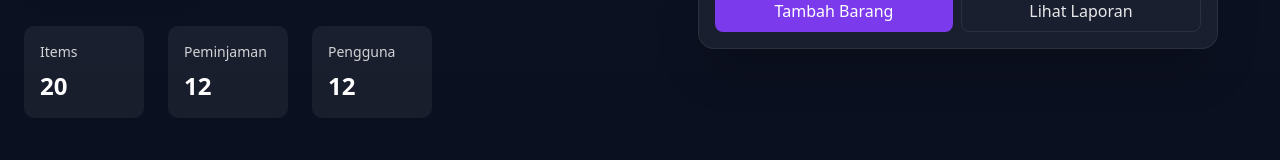
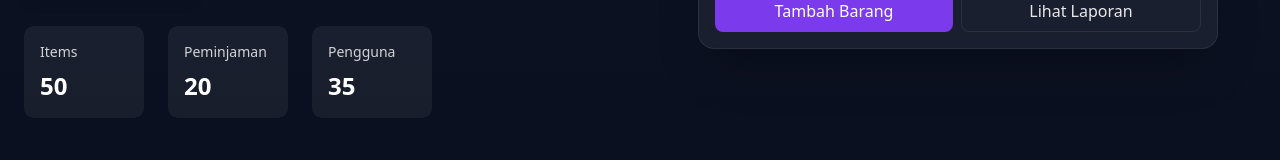
Before and after one commit to Fridoavan/fridowebujian, a Next.js app: page / in a window 1280 px wide. Shown: the part 434-594 px from the top of the page. Built offline with nearby package versions, Linux system fonts and the light colour scheme.

Commit message:
ubah jumlah

```diff
--- a/src/app/page.tsx
+++ b/src/app/page.tsx
@@ -5,16 +5,10 @@ import Link from "next/link";
 import { useEffect, useState } from "react";
 
 export default function Home() {
-  {
-    /* STATE UNTUK STATISTIK */
-  }
   const [itemsCount, setItemsCount] = useState(0);
   const [loansCount, setLoansCount] = useState(0);
   const [usersCount, setUsersCount] = useState(0);
 
-  {
-    /* EFFECT ANIMASI STATISTIK */
-  }
   useEffect(() => {
     const animate = (
       setter: (n: number) => void,
@@ -32,12 +26,9 @@ export default function Home() {
       tick();
     };
 
-    {
-      /* ANIMASI STATISTIK DENGAN NILAI BARU */
-    }
-    animate(setItemsCount, 20, 1200);
-    animate(setLoansCount, 12, 1200);
-    animate(setUsersCount, 12, 1200);
+    animate(setItemsCount, 50, 1200);
+    animate(setLoansCount, 20, 1200);
+    animate(setUsersCount, 35, 1200);
 
     function easeOutCubic(t: number) {
       return 1 - Math.pow(1 - t, 3);
@@ -46,9 +37,8 @@ export default function Home() {
 
   return (
     <main className="min-h-screen bg-gradient-to-b from-[#0f172a] via-[#0b1020] to-[#0b1228] text-white overflow-x-hidden">
-      {/* BLOBS DEKORATIF */}
+      {/* decorative blobs */}
       <div className="pointer-events-none absolute inset-0 -z-10">
-        {/* BLOB UNGU */}
         <svg
           className="absolute -left-64 -top-40 opacity-40 blur-3xl"
           width="700"
@@ -64,8 +54,6 @@ export default function Home() {
             />
           </g>
         </svg>
-
-        {/* BLOB BIRU */}
         <svg
           className="absolute -right-64 -bottom-48 opacity-30 blur-2xl"
           width="600"
@@ -151,7 +139,6 @@ export default function Home() {
             & siap dipakai.
           </p>
 
-          {/* CTA BUTTONS */}
           <div className="flex flex-wrap gap-3">
             <Link
               href="/login"
@@ -167,7 +154,6 @@ export default function Home() {
             </a>
           </div>
 
-          {/* STATISTIK */}
           <div id="stats" className="mt-8 flex flex-wrap gap-6">
             <Stat label="Items" value={itemsCount} />
             <Stat label="Peminjaman" value={loansCount} />
@@ -175,7 +161,7 @@ export default function Home() {
           </div>
         </div>
 
-        {/* DEMO PANEL */}
+        {/* Demo panel */}
         <div className="relative">
           <div className="mx-auto w-[520px] max-w-full transform hover:-translate-y-2 transition">
             <div className="rounded-2xl border border-white/8 bg-white/6 backdrop-blur p-4 shadow-2xl">
@@ -292,7 +278,8 @@ export default function Home() {
   );
 }
 
-/* COMPONENT UNTUK MENAMPILKAN STATISTIK */
+/* Small presentational components inside same file */
+
 function Stat({ label, value }: { label: string; value: number }) {
   return (
     <div className="bg-white/6 rounded-lg p-4 min-w-[120px]">
@@ -302,7 +289,6 @@ function Stat({ label, value }: { label: string; value: number }) {
   );
 }
 
-/* COMPONENT UNTUK MENAMPILKAN FITUR */
 function Feature({
   title,
   desc,
```
